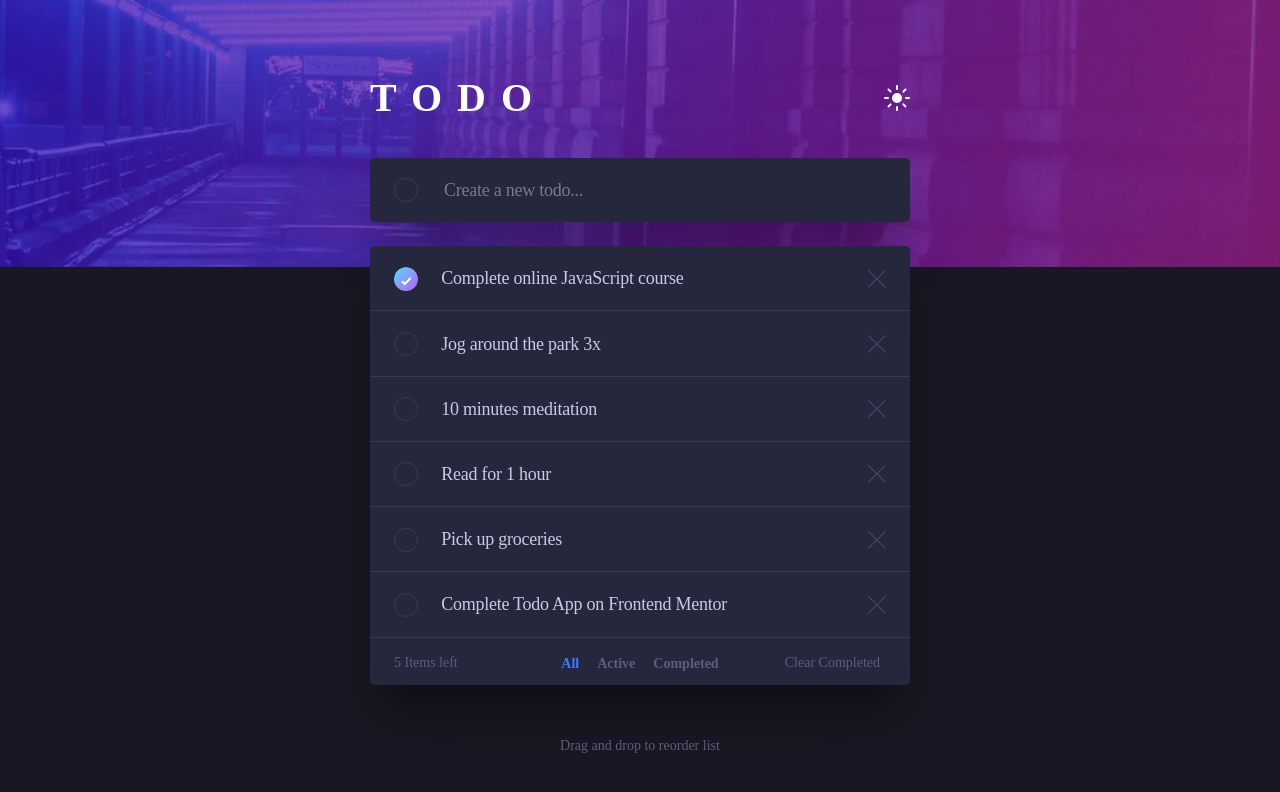
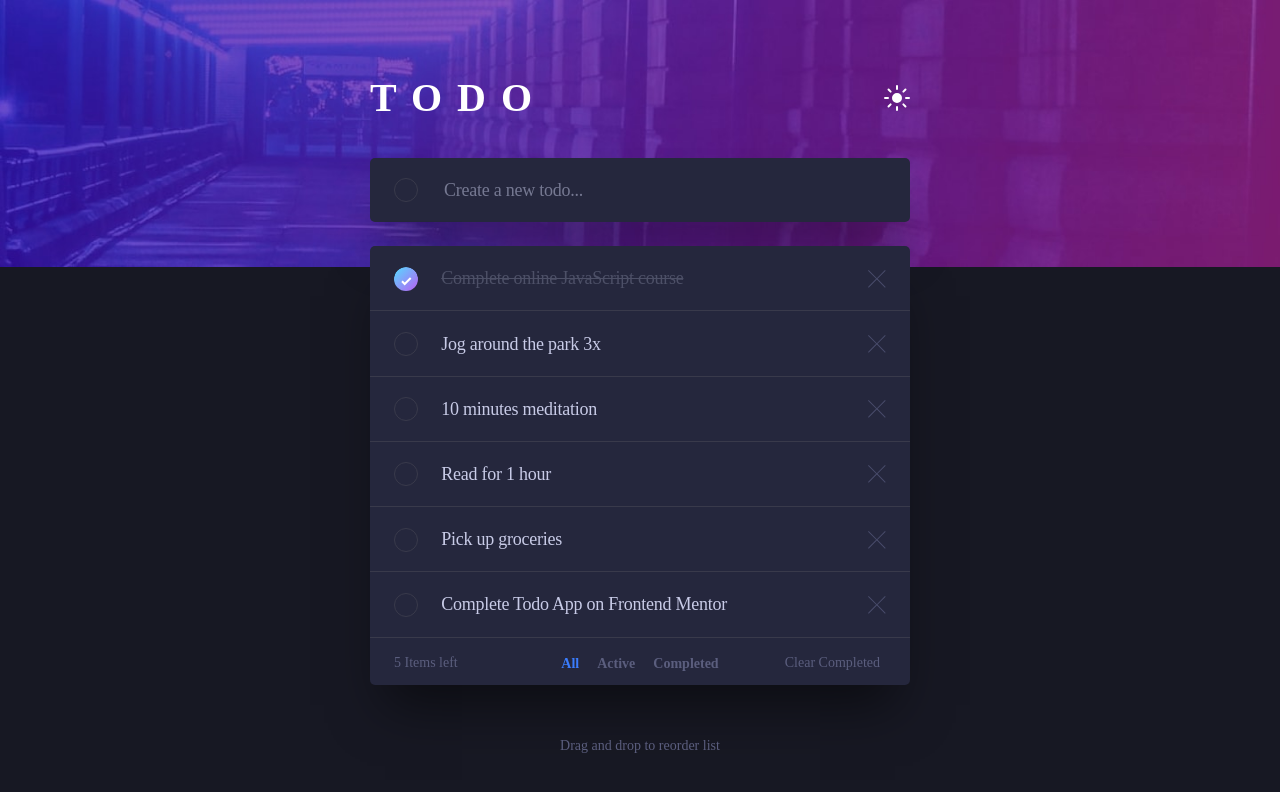
Before and after one commit to semperprimum/fem-todo-app, a React (Vite) app: page / in a window 1280 px wide. Shown: the top 792 px of the page. Built offline with nearby package versions, Linux system fonts and the light colour scheme.

Commit message:
feat: update styles in AppWrapper and CheckboxWithLabel components

```diff
--- a/src/components/AppWrapper.styled.ts
+++ b/src/components/AppWrapper.styled.ts
@@ -2,7 +2,7 @@ import styled from "styled-components";
 
 export const AppWrapper = styled.div`
   width: calc(100% - 3rem);
-  margin-top: 3rem;
+  padding-top: 3rem;
   margin-inline: auto;
   display: grid;
   gap: 1rem;
@@ -10,6 +10,6 @@ export const AppWrapper = styled.div`
   @media only screen and (min-width: 37.5em) {
     max-width: 33.75rem;
     gap: 1.5rem;
-    margin-top: 4.875rem;
+    padding-top: 4.875rem;
   }
 `;
--- a/src/components/CheckboxWithLabel.styled.tsx
+++ b/src/components/CheckboxWithLabel.styled.tsx
@@ -1,4 +1,4 @@
-import styled from "styled-components";
+import styled, { css } from "styled-components";
 
 interface CheckboxWithLabelProps {
   title: string;
@@ -14,7 +14,7 @@ export const CheckboxWithLabel: React.FC<CheckboxWithLabelProps> = (props) => {
         checked={props.isChecked}
         type="checkbox"
       />
-      <Text>{props.title}</Text>
+      <Text $completed={props.isChecked}>{props.title}</Text>
     </CheckboxContainer>
   );
 };
@@ -104,8 +104,15 @@ const Checkbox = styled.input`
   }
 `;
 
-const Text = styled.p`
+const Text = styled.p<{ $completed: boolean }>`
   font-size: var(--fs-sm);
+
+  ${(props) =>
+    props.$completed &&
+    css`
+      color: ${(props) => props.theme.textMuted};
+      text-decoration: line-through;
+    `}
 
   @media only screen and (min-width: 37.5em) {
     letter-spacing: -0.25px;
```
